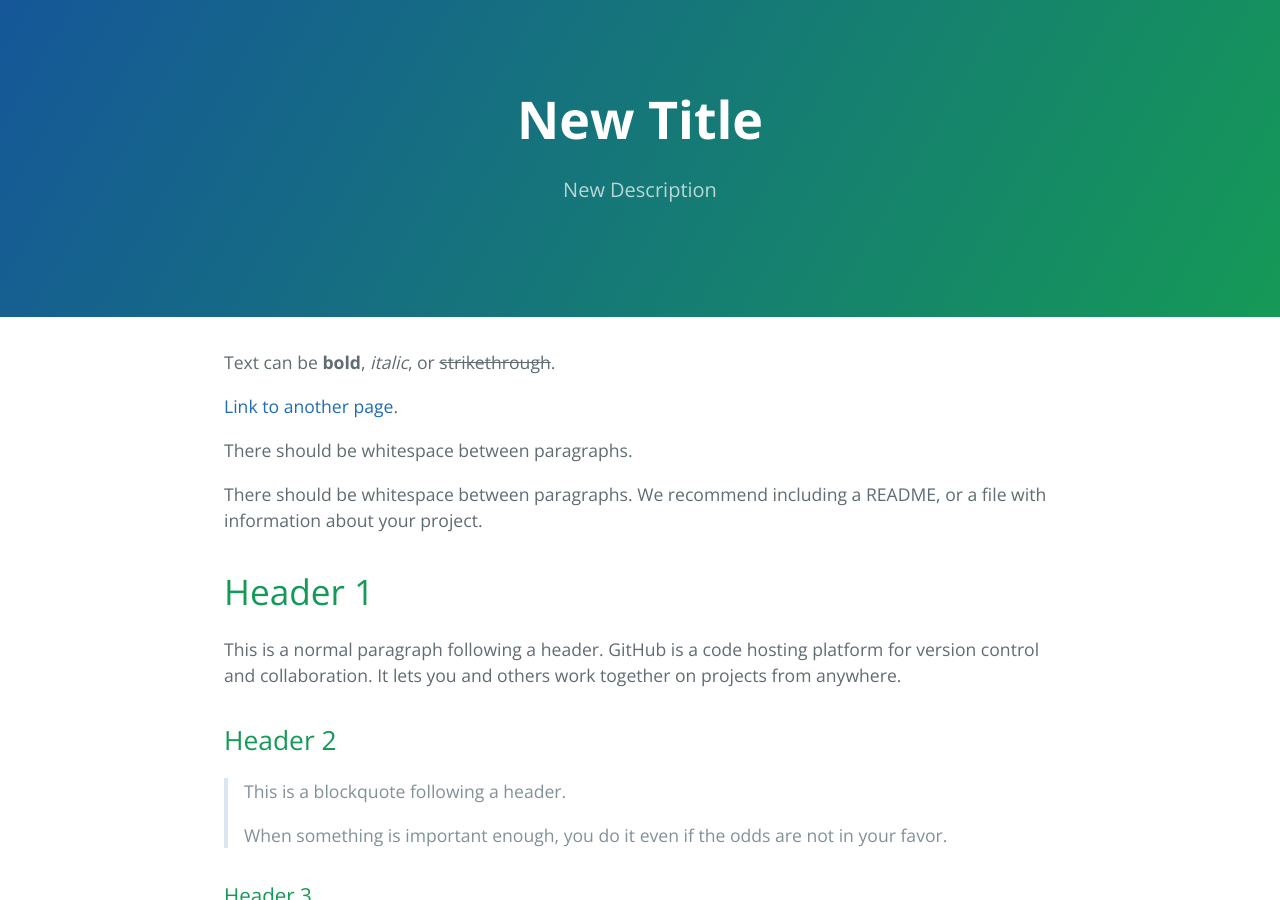
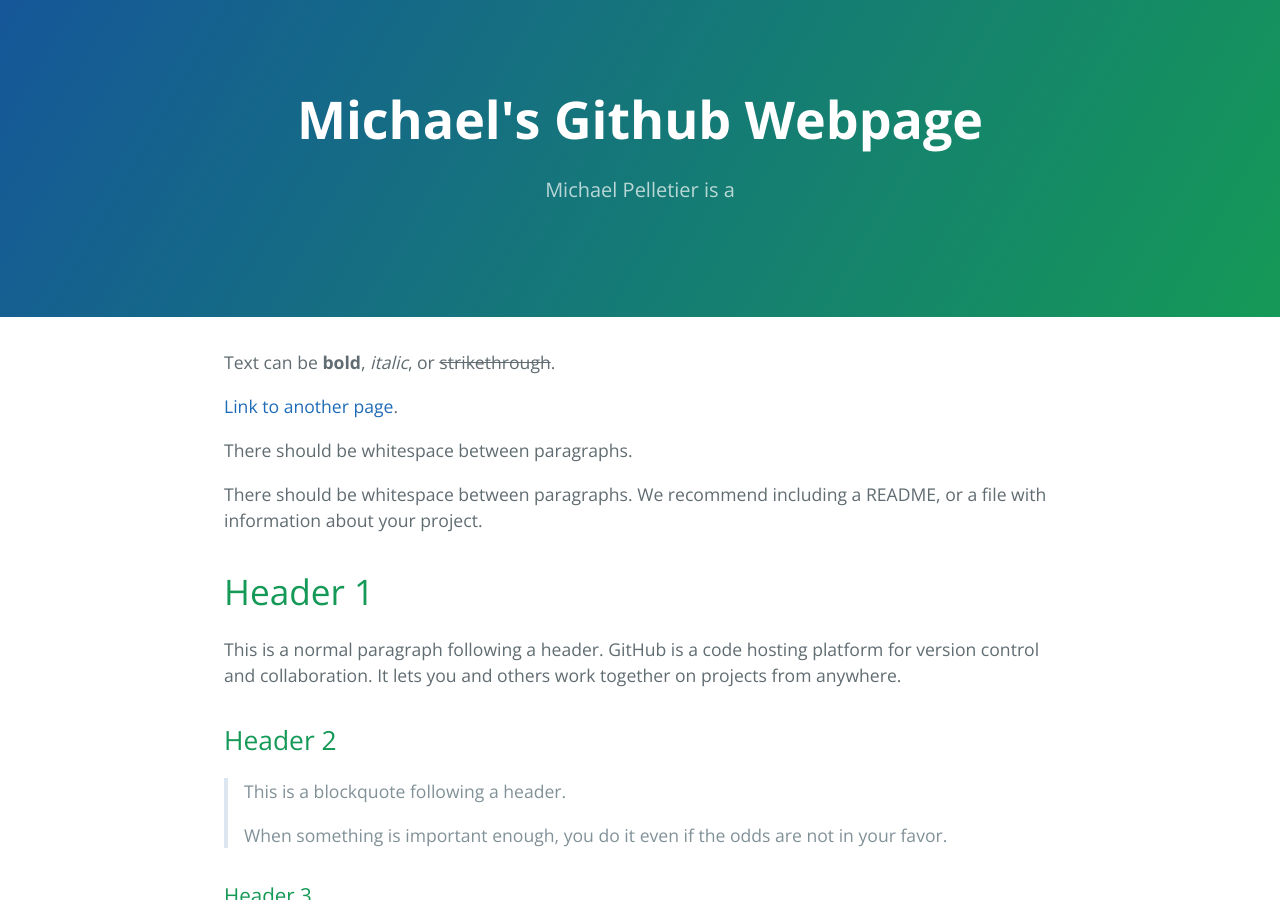
Before and after one commit to michaelpelletier22/michaelpelletier22.github.io, a Jekyll site: the page built from index.md, in a window 1280 px wide and 900 px high. Built offline with Jekyll 4.4.1, drawn with Linux system fonts in a browser that asks for light colours; our own code applies the rules of GitHub Pages for plain Markdown files.

Commit message:
Update index.md

```diff
--- a/index.md
+++ b/index.md
@@ -1,6 +1,6 @@
 ---
-title: New Title
-description: New Description
+title: Michael's Github Webpage
+description: Michael Pelletier is a
 ---
 
 Text can be **bold**, _italic_, or ~~strikethrough~~.
```
